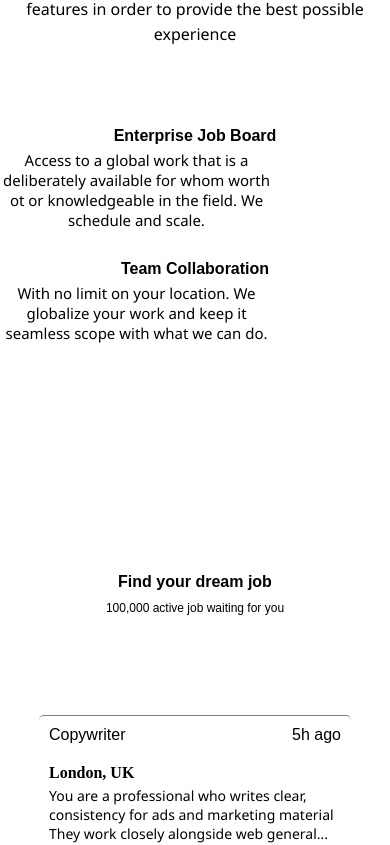
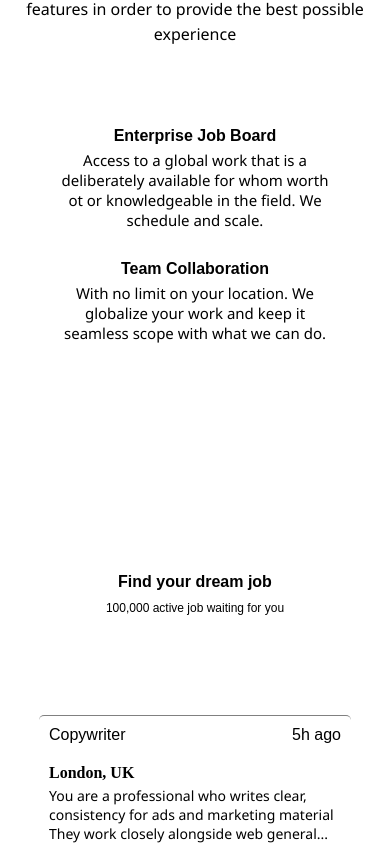
Before and after one commit to Bigoluwagentle/Creative-jobboard, a React (Create React App) app: page / in a window 390 px wide. Shown: the part 2619-3464 px from the top of the page. Built offline with nearby package versions, Linux system fonts and the light colour scheme.

Commit message:
Initial commit

```diff
--- a/src/Components/LandingPage.css
+++ b/src/Components/LandingPage.css
@@ -448,7 +448,11 @@
                     flex-direction: column;
                     align-items: center;
                     margin-top: 50px;
+                    width: 100%;
                     > nav{
+                        display: flex;
+                        flex-direction: column;
+                        align-items: center;
                         width: 100%;
                         margin-bottom: 30px;
                         text-align: center;
@@ -475,7 +479,10 @@
         #content{
             flex-direction: column-reverse;
             align-items: center;
+            width: 100%;
             padding-bottom: 20px;
+            padding-top: 20px;
+            margin: 0px;
             > nav{
                 display: flex;
                 flex-direction: column;
```
